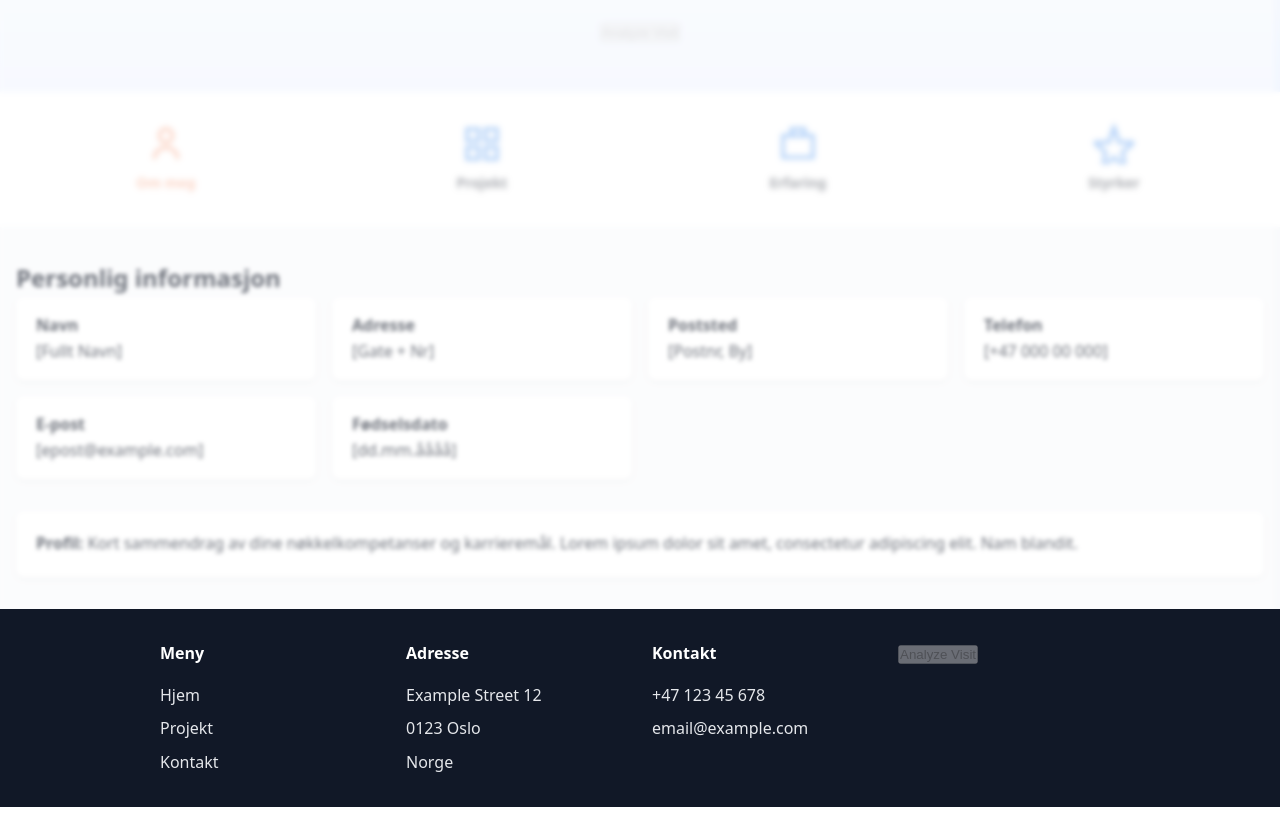
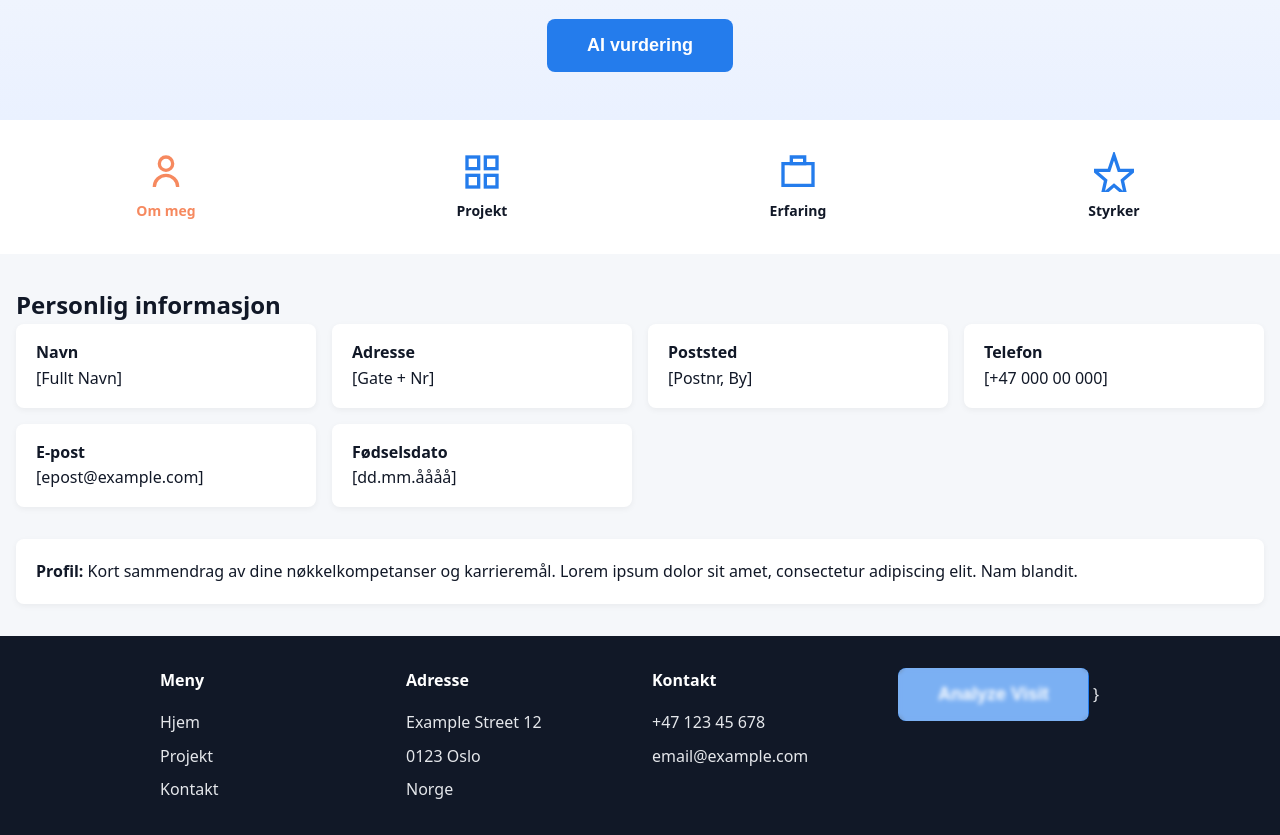
Before and after one commit to Rob911120/emonkey-interaktiv-cv, a plain HTML site: page index.html in a window 1280 px wide. Shown: the part 191-1026 px from the top of the page. Before the commit the page ends 998 px from the top, so only its background shows below. Drawn offline with Linux system fonts and the light colour scheme.

Commit message:
Update index.html

```diff
--- a/index.html
+++ b/index.html
@@ -15,9 +15,9 @@
   <header>
     <h1>Hei <span>Emonkey!</span> 👋</h1>
     <p class="sub">Interaktiv jobbsøknad – <strong>[Candidate Name]</strong></p>
-    <button id="analyzeBtn" disabled>
-      <span>Analyze Visit</span>
-      <span id="overlay"></span>
+    <!-- AI vurdering knapp -->
+    <button id="aiReviewBtn" class="action-btn">
+      AI vurdering
     </button>
   </header>
 
@@ -136,13 +136,9 @@
           <li>email@example.com</li>
         </ul>
       </div>
-       <div>
-        <button id="analyzeBtn" disabled>
-        <span>Analyze Visit</span>
-        <span id="overlay"></span>
+      <div>
+        <button id="analyzeBtn" class="action-btn" disabled>
+          <span>Analyze Visit</span>
+          <span id="overlay"></span>
         </button>
-      </div>
-    </div>
-  </footer>
-</body>
-</html>
+      }</replacement}]}
```
